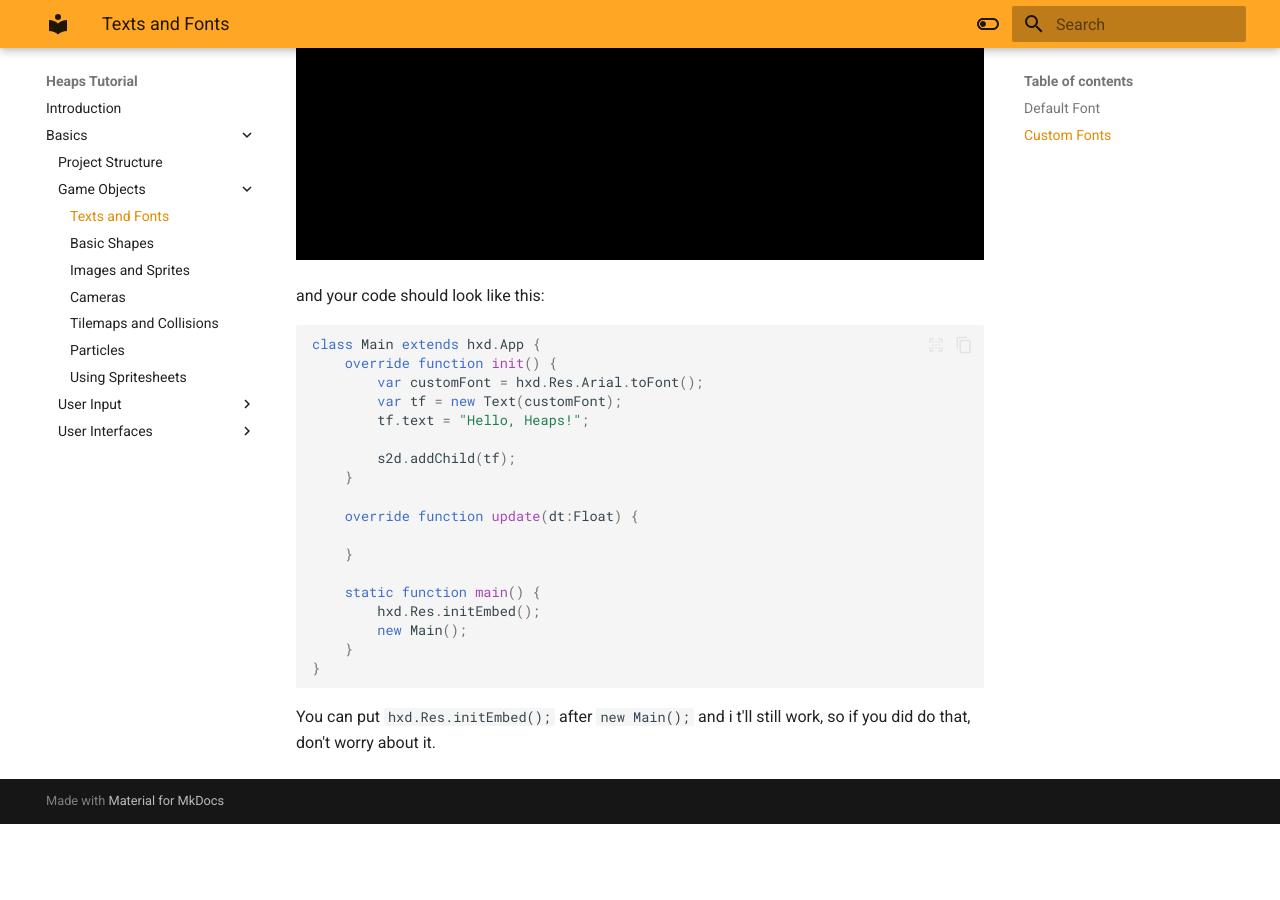
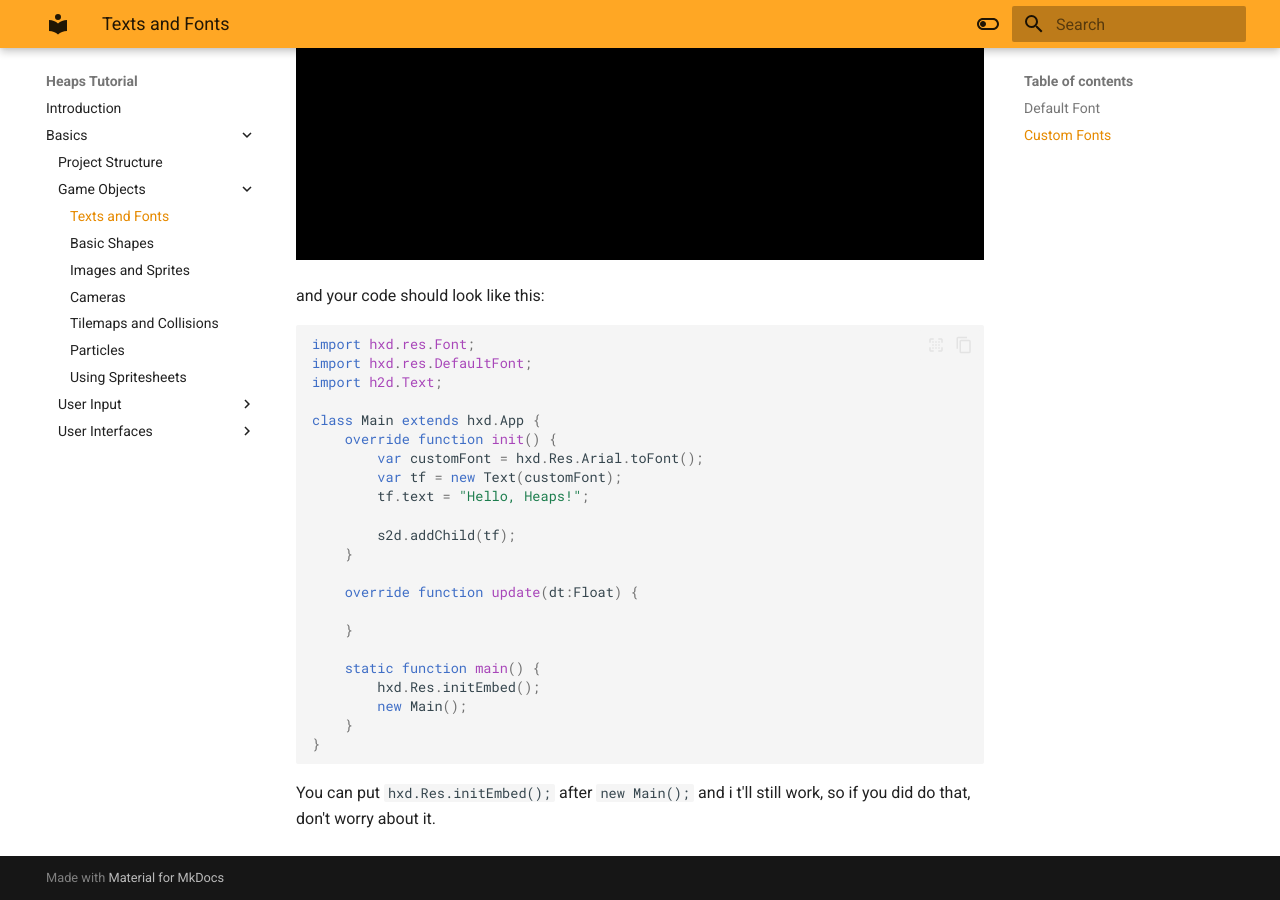
Before and after one commit to Mezo-hx/HeapsTutorial, an MkDocs documentation site: the page built from docs/Tutorial/Texts.md, in a window 1280 px wide and 900 px high, scrolled down 5375 px. Built offline with MkDocs 1.6.1 and Material for MkDocs 9.7.7, drawn with Linux system fonts in a browser that asks for light colours; before the commit the page ends 6199 px from its top, so only the background shows below that.

Commit message:
Update Texts.md

````diff
--- a/docs/Tutorial/Texts.md
+++ b/docs/Tutorial/Texts.md
@@ -21,7 +21,7 @@
 Now, let's start with adding a basic text with the default font, we can do this by typing this line in the `init` function between the brackets:
 
 ```haxe
-var tf = new Text(DefaultFont.get());
+var tf = new Text(hxd.res.DefaultFont.get());
 ```
 
 this creates a new variable which we named `tf`, next we assign an object to it (In this case, it's `Text`) with `new` before it so it'll know to create a new instance of the object. Next, between the parentheses, we added `DefaultFont.get()`, this simply get's the default font that is provided. Now, we can specify what  we want the text to show, via a String:
@@ -123,6 +123,10 @@
 and your code should look like this:
 
 ```haxe
+import hxd.res.Font;
+import hxd.res.DefaultFont;
+import h2d.Text;
+
 class Main extends hxd.App {
     override function init() {
         var customFont = hxd.Res.Arial.toFont();
````
